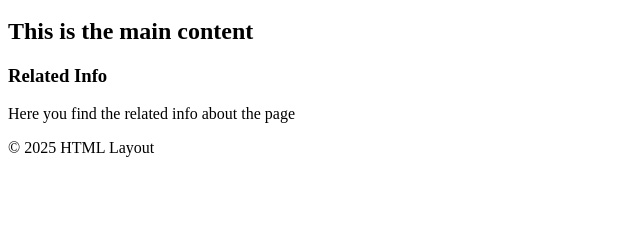
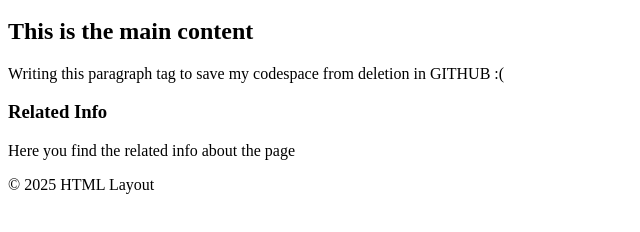
Before and after one commit to Ayantik-CTS/Ayantik-CTS.github.io, a plain HTML site: page ex01_html/index.html in a window 1280 px wide. Shown: the part 136-368 px from the top of the page, without its empty margins (0-640 px from the left). Drawn offline with Linux system fonts and the light colour scheme.

Commit message:
ex_01 update

```diff
--- a/ex01_html/index.html
+++ b/ex01_html/index.html
@@ -22,6 +22,8 @@
     <main>
         <h2>This is the main content</h2>
 
+        <p>Writing this paragraph tag to save my codespace from deletion in GITHUB :(</p>
+
         <aside>
             <h3>Related Info</h3>
             <p>Here you find the related info about the page</p>
```
